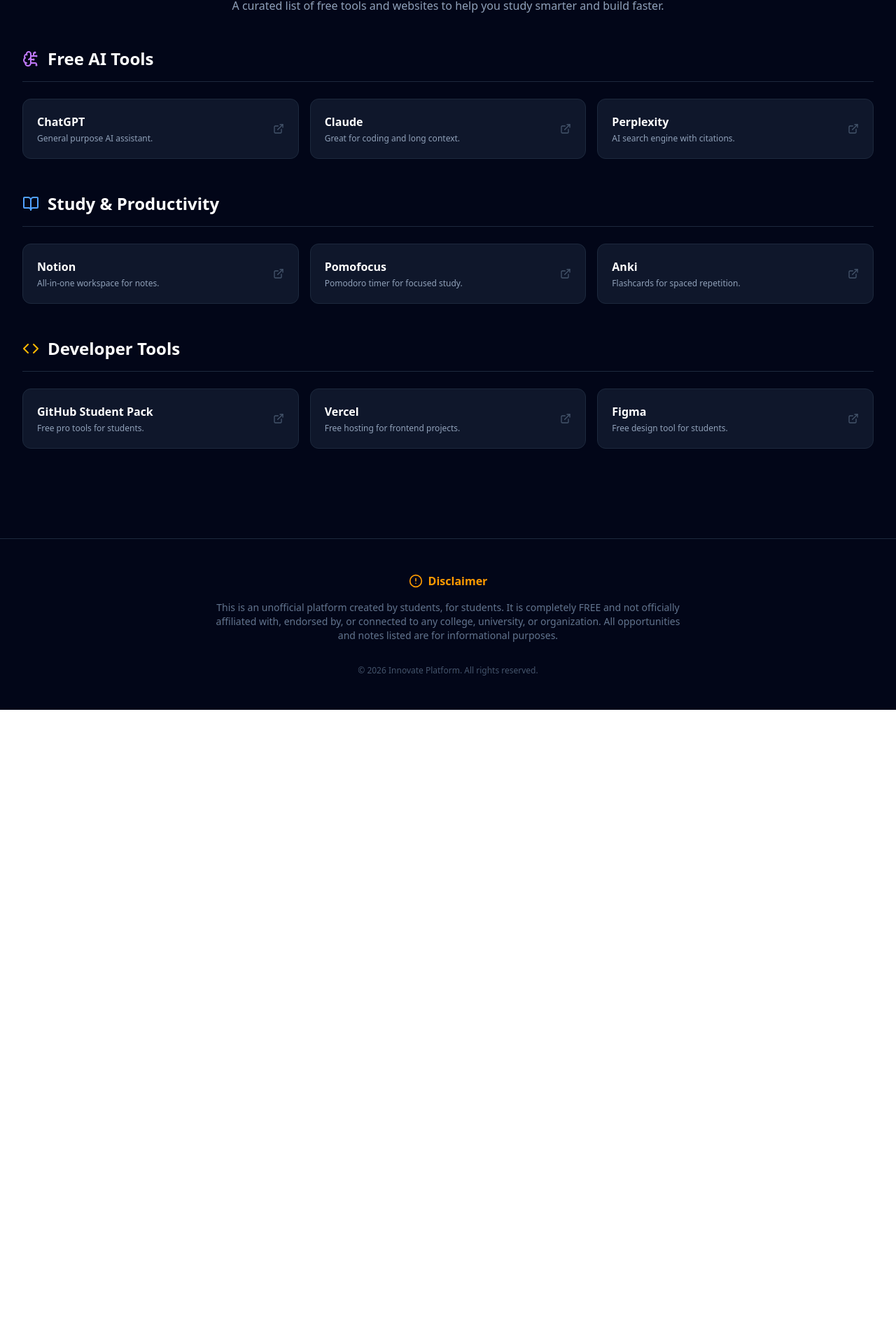
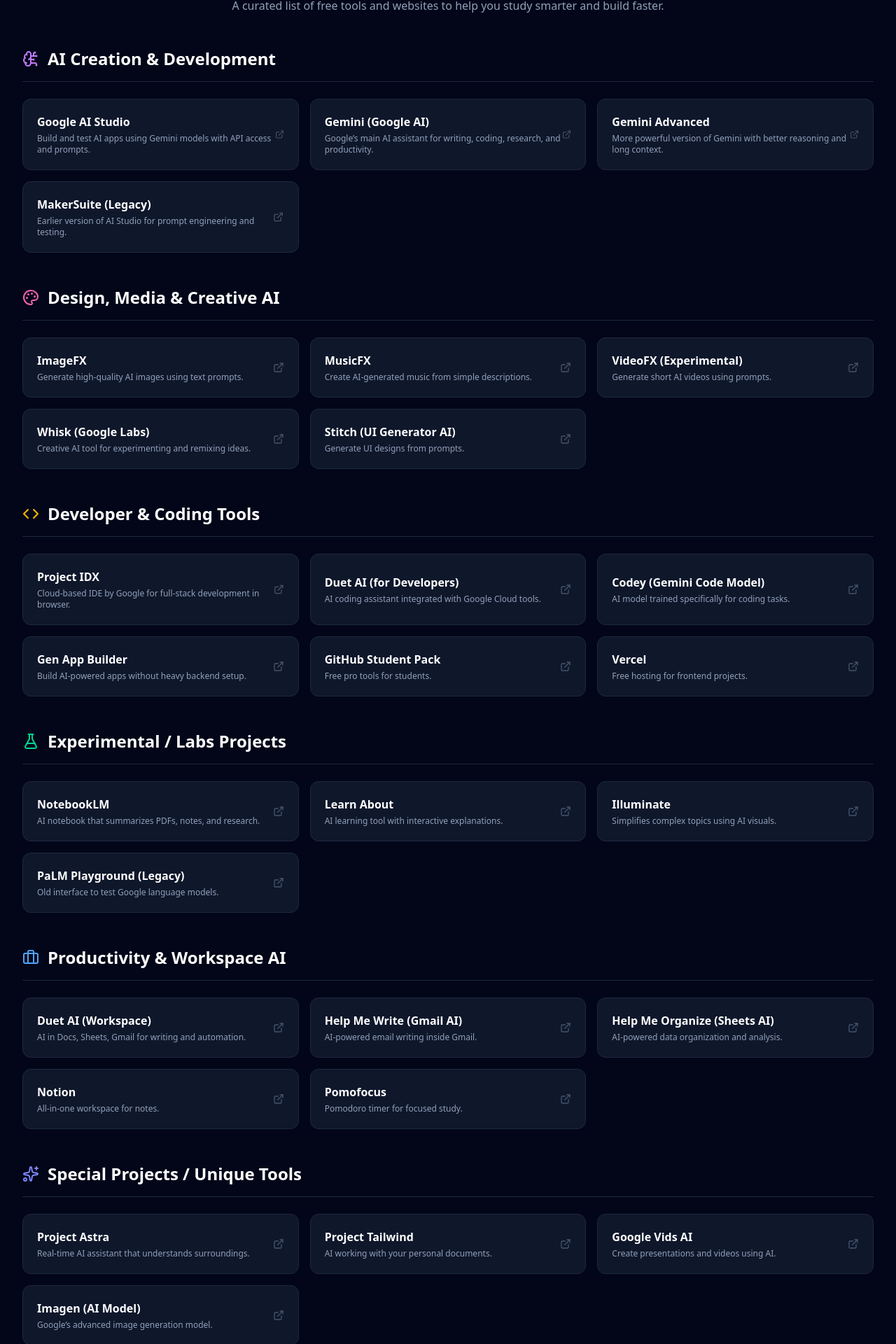
Before and after one commit to shreyash20006/Innovate-TGPCET, a React (Vite) app: page /resources in a window 1280 px wide. Shown: the part 293-2213 px from the top of the page at 70% size. Before the commit the page ends 1307 px from the top, so only its background shows below. Built offline with nearby package versions, Linux system fonts and the light colour scheme.

Commit message:
feat: Enhance resources page with new AI tools and icons
Adds several new AI-related resources to the 'Resources' page, including tools from Google AI. Updates icons and categorisation for better organisation and visual appeal.

```diff
--- a/src/pages/Opportunities.tsx
+++ b/src/pages/Opportunities.tsx
@@ -194,7 +194,7 @@
   );
 }
 
-function OpportunityCard({ opportunity, index, onApply }: { opportunity: Opportunity; index: number, onApply: () => void }) {
+const OpportunityCard: React.FC<{ opportunity: Opportunity; index: number, onApply: () => void }> = ({ opportunity, index, onApply }) => {
   const timeLeft = useCountdown(opportunity.deadline);
   const formattedDeadline = new Date(opportunity.deadline).toLocaleDateString('en-GB', {
     day: 'numeric', month: 'short', year: 'numeric'
--- a/src/pages/Resources.tsx
+++ b/src/pages/Resources.tsx
@@ -1,33 +1,88 @@
 import React from 'react';
 import { motion } from 'framer-motion';
-import { Wrench, ExternalLink, Code, BookOpen, BrainCircuit } from 'lucide-react';
+import { Wrench, ExternalLink, Code, BookOpen, BrainCircuit, Palette, FlaskConical, Briefcase, Sparkles, Settings, Microscope } from 'lucide-react';
 
 const RESOURCES = [
   {
-    category: 'Free AI Tools',
+    category: 'AI Creation & Development',
     icon: <BrainCircuit className="w-6 h-6 text-purple-400" />,
     items: [
-      { name: 'ChatGPT', desc: 'General purpose AI assistant.', link: 'https://chatgpt.com' },
-      { name: 'Claude', desc: 'Great for coding and long context.', link: 'https://claude.ai' },
-      { name: 'Perplexity', desc: 'AI search engine with citations.', link: 'https://perplexity.ai' },
+      { name: 'Google AI Studio', desc: 'Build and test AI apps using Gemini models with API access and prompts.', link: 'https://aistudio.google.com' },
+      { name: 'Gemini (Google AI)', desc: 'Google’s main AI assistant for writing, coding, research, and productivity.', link: 'https://gemini.google.com' },
+      { name: 'Gemini Advanced', desc: 'More powerful version of Gemini with better reasoning and long context.', link: 'https://gemini.google.com/advanced' },
+      { name: 'MakerSuite (Legacy)', desc: 'Earlier version of AI Studio for prompt engineering and testing.', link: 'https://makersuite.google.com' },
     ]
   },
   {
-    category: 'Study & Productivity',
-    icon: <BookOpen className="w-6 h-6 text-blue-400" />,
+    category: 'Design, Media & Creative AI',
+    icon: <Palette className="w-6 h-6 text-pink-400" />,
     items: [
-      { name: 'Notion', desc: 'All-in-one workspace for notes.', link: 'https://notion.so' },
-      { name: 'Pomofocus', desc: 'Pomodoro timer for focused study.', link: 'https://pomofocus.io' },
-      { name: 'Anki', desc: 'Flashcards for spaced repetition.', link: 'https://apps.ankiweb.net' },
+      { name: 'ImageFX', desc: 'Generate high-quality AI images using text prompts.', link: 'https://labs.google/fx/tools/image-fx' },
+      { name: 'MusicFX', desc: 'Create AI-generated music from simple descriptions.', link: 'https://labs.google/fx/tools/music-fx' },
+      { name: 'VideoFX (Experimental)', desc: 'Generate short AI videos using prompts.', link: 'https://labs.google/fx/tools/video-fx' },
+      { name: 'Whisk (Google Labs)', desc: 'Creative AI tool for experimenting and remixing ideas.', link: 'https://labs.google' },
+      { name: 'Stitch (UI Generator AI)', desc: 'Generate UI designs from prompts.', link: 'https://stitch.withgoogle.com' },
     ]
   },
   {
-    category: 'Developer Tools',
+    category: 'Developer & Coding Tools',
     icon: <Code className="w-6 h-6 text-amber-400" />,
     items: [
+      { name: 'Project IDX', desc: 'Cloud-based IDE by Google for full-stack development in browser.', link: 'https://idx.dev' },
+      { name: 'Duet AI (for Developers)', desc: 'AI coding assistant integrated with Google Cloud tools.', link: 'https://cloud.google.com/duet-ai' },
+      { name: 'Codey (Gemini Code Model)', desc: 'AI model trained specifically for coding tasks.', link: 'https://cloud.google.com/vertex-ai/docs/generative-ai/code' },
+      { name: 'Gen App Builder', desc: 'Build AI-powered apps without heavy backend setup.', link: 'https://cloud.google.com/gen-app-builder' },
       { name: 'GitHub Student Pack', desc: 'Free pro tools for students.', link: 'https://education.github.com/pack' },
       { name: 'Vercel', desc: 'Free hosting for frontend projects.', link: 'https://vercel.com' },
-      { name: 'Figma', desc: 'Free design tool for students.', link: 'https://figma.com' },
+    ]
+  },
+  {
+    category: 'Experimental / Labs Projects',
+    icon: <FlaskConical className="w-6 h-6 text-emerald-400" />,
+    items: [
+      { name: 'NotebookLM', desc: 'AI notebook that summarizes PDFs, notes, and research.', link: 'https://notebooklm.google.com' },
+      { name: 'Learn About', desc: 'AI learning tool with interactive explanations.', link: 'https://labs.google/learn' },
+      { name: 'Illuminate', desc: 'Simplifies complex topics using AI visuals.', link: 'https://illuminate.withgoogle.com' },
+      { name: 'PaLM Playground (Legacy)', desc: 'Old interface to test Google language models.', link: 'https://makersuite.google.com/app/playground' },
+    ]
+  },
+  {
+    category: 'Productivity & Workspace AI',
+    icon: <Briefcase className="w-6 h-6 text-blue-400" />,
+    items: [
+      { name: 'Duet AI (Workspace)', desc: 'AI in Docs, Sheets, Gmail for writing and automation.', link: 'https://workspace.google.com/ai' },
+      { name: 'Help Me Write (Gmail AI)', desc: 'AI-powered email writing inside Gmail.', link: 'https://workspace.google.com/gmail' },
+      { name: 'Help Me Organize (Sheets AI)', desc: 'AI-powered data organization and analysis.', link: 'https://workspace.google.com/sheets' },
+      { name: 'Notion', desc: 'All-in-one workspace for notes.', link: 'https://notion.so' },
+      { name: 'Pomofocus', desc: 'Pomodoro timer for focused study.', link: 'https://pomofocus.io' },
+    ]
+  },
+  {
+    category: 'Special Projects / Unique Tools',
+    icon: <Sparkles className="w-6 h-6 text-indigo-400" />,
+    items: [
+      { name: 'Project Astra', desc: 'Real-time AI assistant that understands surroundings.', link: 'https://deepmind.google/technologies/gemini/project-astra' },
+      { name: 'Project Tailwind', desc: 'AI working with your personal documents.', link: 'https://notebooklm.google.com' },
+      { name: 'Google Vids AI', desc: 'Create presentations and videos using AI.', link: 'https://workspace.google.com/products/vids' },
+      { name: 'Imagen (AI Model)', desc: 'Google’s advanced image generation model.', link: 'https://deepmind.google/technologies/imagen' },
+    ]
+  },
+  {
+    category: 'Automation & Script Tools',
+    icon: <Settings className="w-6 h-6 text-teal-400" />,
+    items: [
+      { name: 'Google Apps Script', desc: 'Automate Google services using JavaScript.', link: 'https://script.google.com' },
+      { name: 'Vertex AI', desc: 'Full AI platform for building and deploying models.', link: 'https://cloud.google.com/vertex-ai' },
+      { name: 'AutoML (Vertex AI)', desc: 'Train custom AI models without deep coding.', link: 'https://cloud.google.com/vertex-ai/docs/start' },
+    ]
+  },
+  {
+    category: 'Research & Knowledge AI',
+    icon: <Microscope className="w-6 h-6 text-rose-400" />,
+    items: [
+      { name: 'Bard', desc: 'Earlier version of Gemini (legacy mention).', link: 'https://bard.google.com' },
+      { name: 'DeepMind Models', desc: 'Advanced AI research models for science & biology.', link: 'https://deepmind.google' },
+      { name: 'Perplexity', desc: 'AI search engine with citations.', link: 'https://perplexity.ai' },
     ]
   }
 ];
@@ -61,6 +116,8 @@
                 <a
                   key={item.name}
                   href={item.link}
+                  target="_blank"
+                  rel="noopener noreferrer"
                   className="bg-slate-900 border border-slate-800 p-5 rounded-xl hover:bg-slate-800 transition-colors flex justify-between items-center group"
                 >
                   <div>
```
